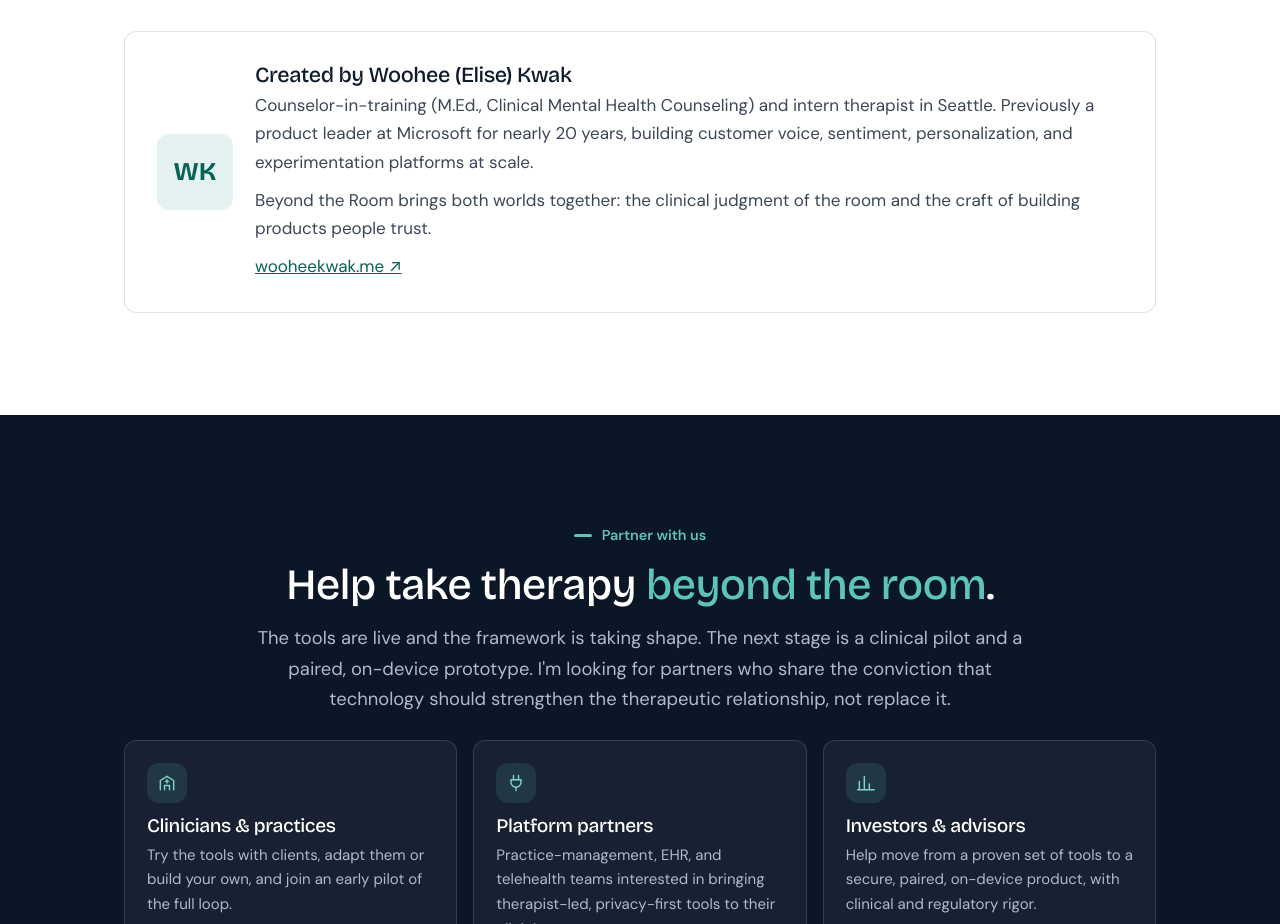
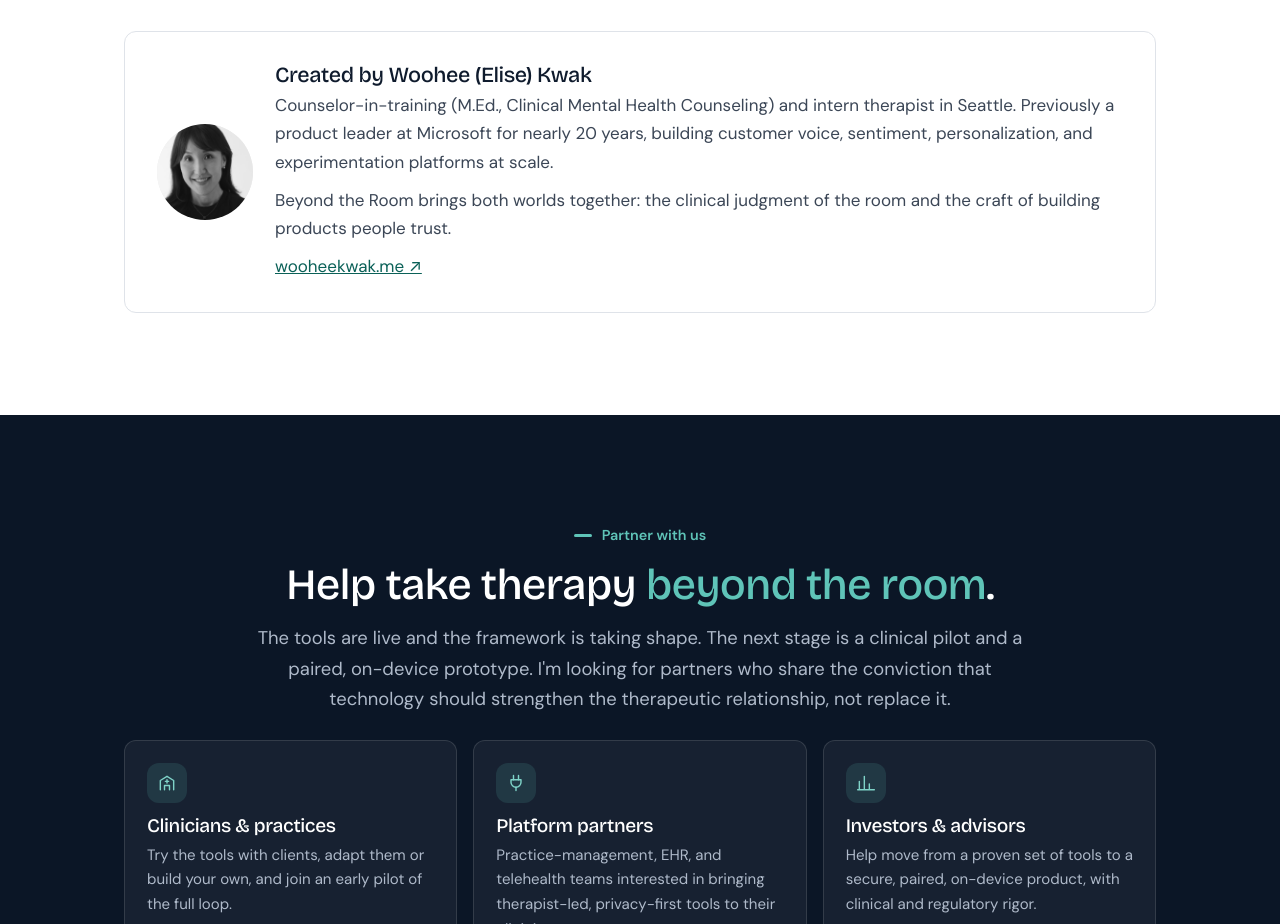
Before and after one commit to woohaa98/beyond-the-room, a plain HTML site: page partners/index.html in a window 1280 px wide. Shown: the part 7940-8864 px from the top of the page. Drawn offline with Linux system fonts and the light colour scheme.

Commit message:
Use Woohee's photo in place of the WK initials
Co-Authored-By: Claude Opus 5.5 <noreply@anthropic.com>
Claude-Session: https://claude.ai/code/session_01HwmExwfVQCEmLEZLKpAsVv

```diff
--- a/partners/index.html
+++ b/partners/index.html
@@ -308,6 +308,9 @@ footer a { color: var(--ink-2); }
   .draw { animation: none; stroke-dashoffset: 0; } .fade { animation: none; opacity: 1; }
   .moving { display: none; }
 }
+.mono.photo { object-fit: cover; padding: 0; background: #E9EDF3; filter: grayscale(1); }
+.mini-founder .mono.photo { width: 44px; height: 44px; border-radius: 50%; }
+.founder .mono.photo { width: 96px; height: 96px; border-radius: 50%; }
 </style>
 </head>
 <body>
@@ -564,7 +567,7 @@ footer a { color: var(--ink-2); }
 <section class="block" id="founder">
   <div class="wrap">
     <div class="founder">
-      <span class="mono" aria-hidden="true">WK</span>
+      <img class="mono photo" src="../assets/woohee-kwak.jpg" alt="Woohee (Elise) Kwak" width="76" height="76" loading="lazy">
       <div>
         <h3>Created by Woohee (Elise) Kwak</h3>
         <p>Counselor-in-training (M.Ed., Clinical Mental Health Counseling) and intern therapist in Seattle. Previously a product leader at Microsoft for nearly 20 years, building customer voice, sentiment, personalization, and experimentation platforms at scale.</p>
```
Also changed, not shown: index.html (+4 -1 lines), assets/woohee-kwak.jpg (added).
